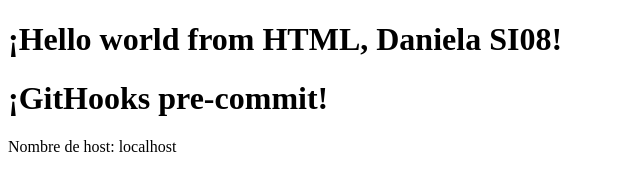
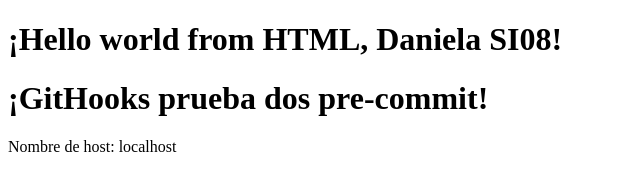
Before and after one commit to Danyss09/GitHook_HTML, a plain HTML site: page index.html in a window 1280 px wide. Shown: the whole page, without its empty margins (0-640 px from the left). Drawn offline with Linux system fonts and the light colour scheme.

Commit message:
Prueba del pre-commit hook con index.html

```diff
--- a/index.html
+++ b/index.html
@@ -8,7 +8,7 @@
 <body>
 
     <h1>¡Hello world from HTML, Daniela SI08!</h1>
-    <h1>¡GitHooks pre-commit!</h1>
+    <h1>¡GitHooks prueba dos  pre-commit!</h1>
 
  <p>Nombre de host: <span id="hostname"></span></p>
 
```
